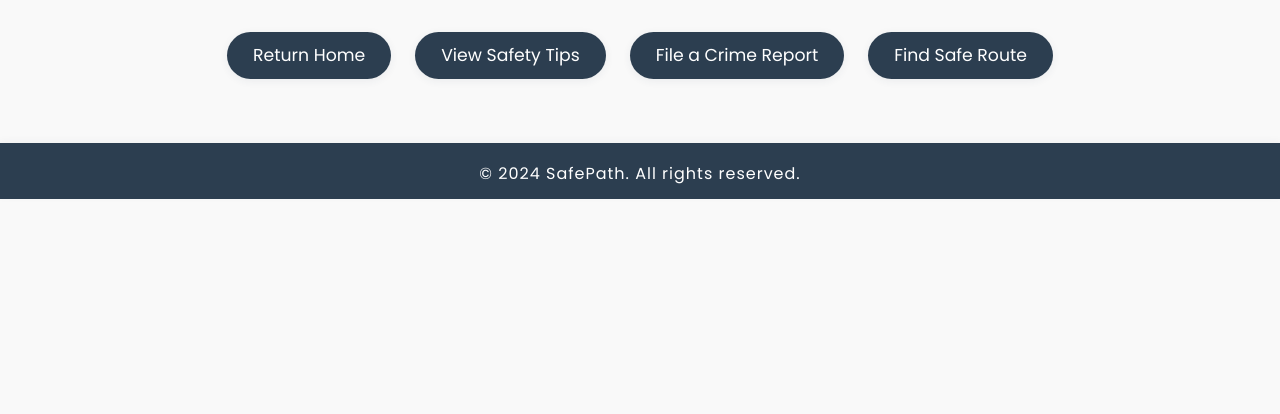
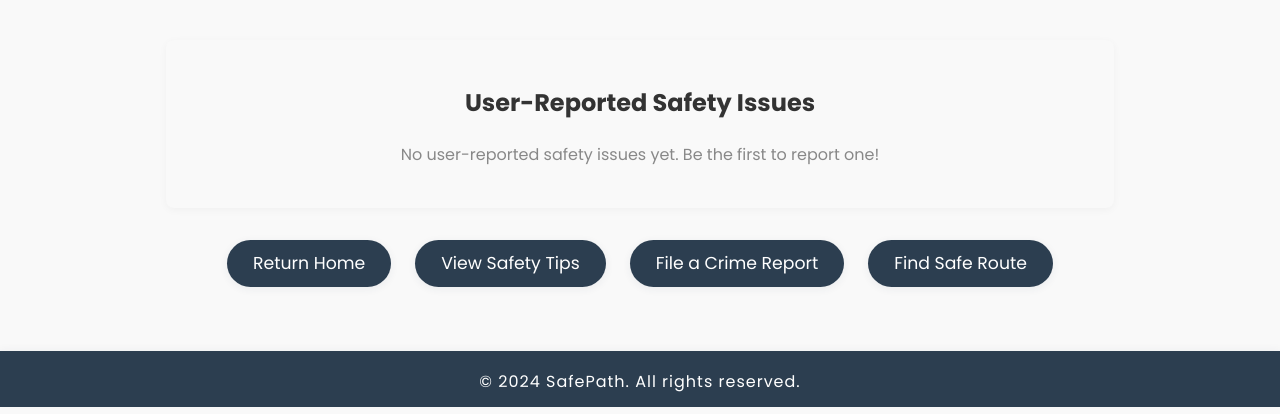
Before and after one commit to LaurianeH-05/SafePath, a Flask app: template templates/crimes.html in a window 1280 px wide. Shown: the part 386-800 px from the top of the page. Run offline with Flask 3, Linux system fonts and the light colour scheme; the template is opened without the code that fills it, so the values that code supplies are empty.

Commit message:
user reports showing

```diff
--- a/app.py
+++ b/app.py
@@ -84,7 +84,13 @@ def crimes():
     results_df = pd.DataFrame.from_records(results)
     parsed = results_df.apply(lambda row: parse_incident_data(row.to_dict()), axis=1)
     crimes_list = parsed.tolist()
-    return render_template('crimes.html', crimes=crimes_list)
+    # Fetch user-reported crimes from the database
+    conn = sqlite3.connect('db.sqlite3')
+    c = conn.cursor()
+    c.execute("SELECT location, type, description, timestamp FROM reports ORDER BY timestamp DESC")
+    user_reports = c.fetchall()
+    conn.close()
+    return render_template('crimes.html', crimes=crimes_list, user_reports=user_reports)
 
 #route to show the form
 @app.route('/report')
--- a/templates/crimes.html
+++ b/templates/crimes.html
@@ -52,6 +52,35 @@
                 </tbody>
             </table>
         </div>
+        <section style="max-width: 900px; margin: 40px auto 0 auto; padding: 24px; background: #f9f9f9; border-radius: 8px; box-shadow: 0 2px 8px rgba(0,0,0,0.04);">
+            <h2 style="text-align:center; margin-bottom: 20px;">User-Reported Safety Issues</h2>
+            {% if user_reports and user_reports|length > 0 %}
+            <div style="overflow-x:auto;">
+                <table style="width:100%; border-collapse: collapse;">
+                    <thead>
+                        <tr style="background:#e0e0e0;">
+                            <th style="padding:8px; border:1px solid #ccc;">Location/Area</th>
+                            <th style="padding:8px; border:1px solid #ccc;">Type</th>
+                            <th style="padding:8px; border:1px solid #ccc;">Description</th>
+                            <th style="padding:8px; border:1px solid #ccc;">Reported At</th>
+                        </tr>
+                    </thead>
+                    <tbody>
+                        {% for report in user_reports %}
+                        <tr>
+                            <td style="padding:8px; border:1px solid #ccc;">{{ report[0] }}</td>
+                            <td style="padding:8px; border:1px solid #ccc;">{{ report[1] }}</td>
+                            <td style="padding:8px; border:1px solid #ccc;">{{ report[2] }}</td>
+                            <td style="padding:8px; border:1px solid #ccc;">{{ report[3] }}</td>
+                        </tr>
+                        {% endfor %}
+                    </tbody>
+                </table>
+            </div>
+            {% else %}
+            <p style="text-align:center; color:#888;">No user-reported safety issues yet. Be the first to report one!</p>
+            {% endif %}
+        </section>
         <div style="display: flex; flex-wrap: wrap; gap: 16px; justify-content: center; margin-top: 32px;">
             <a href="{{ url_for('home') }}" class="nav-btn">Return Home</a>
             <a href="{{ url_for('tips') }}" class="nav-btn">View Safety Tips</a>
```
